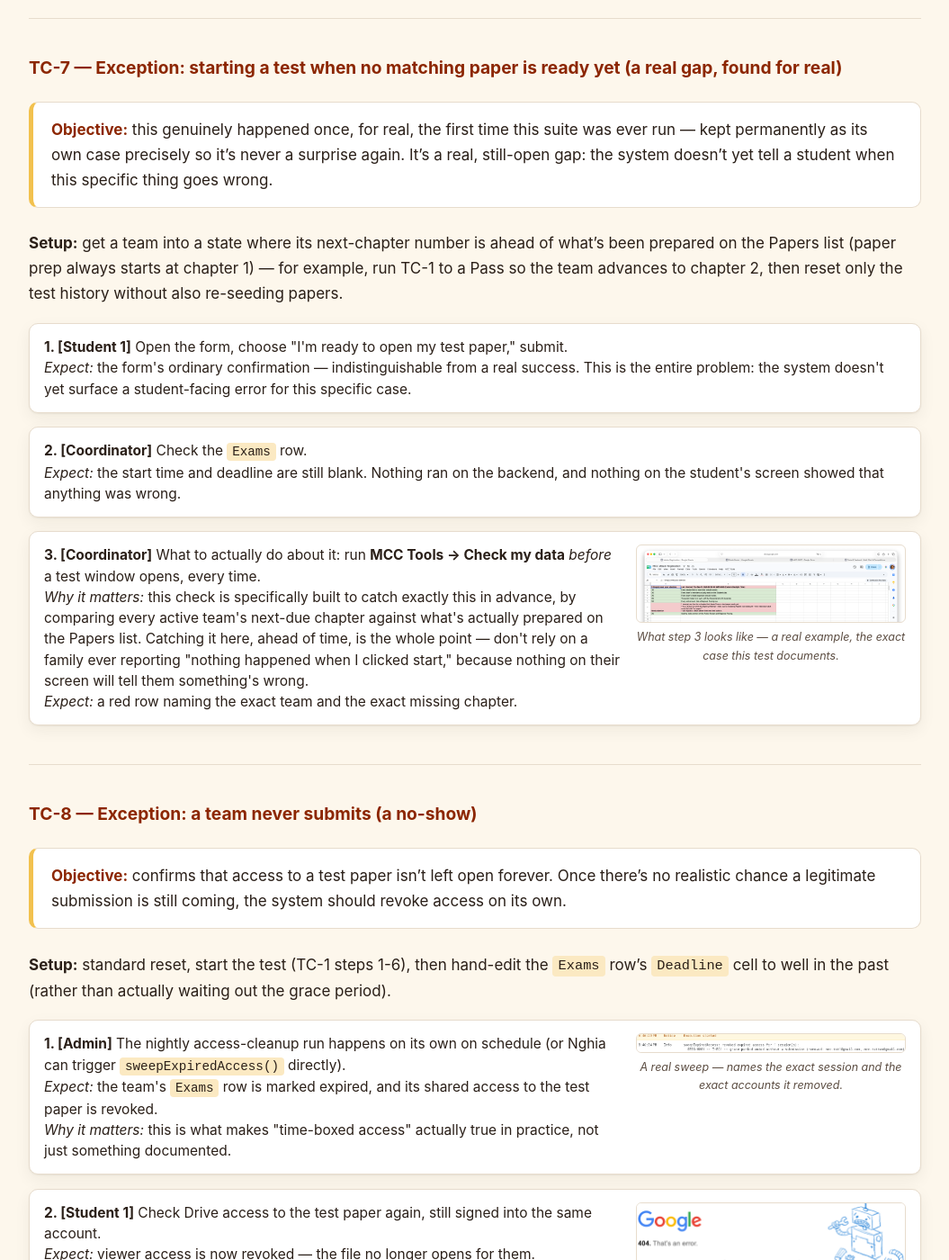
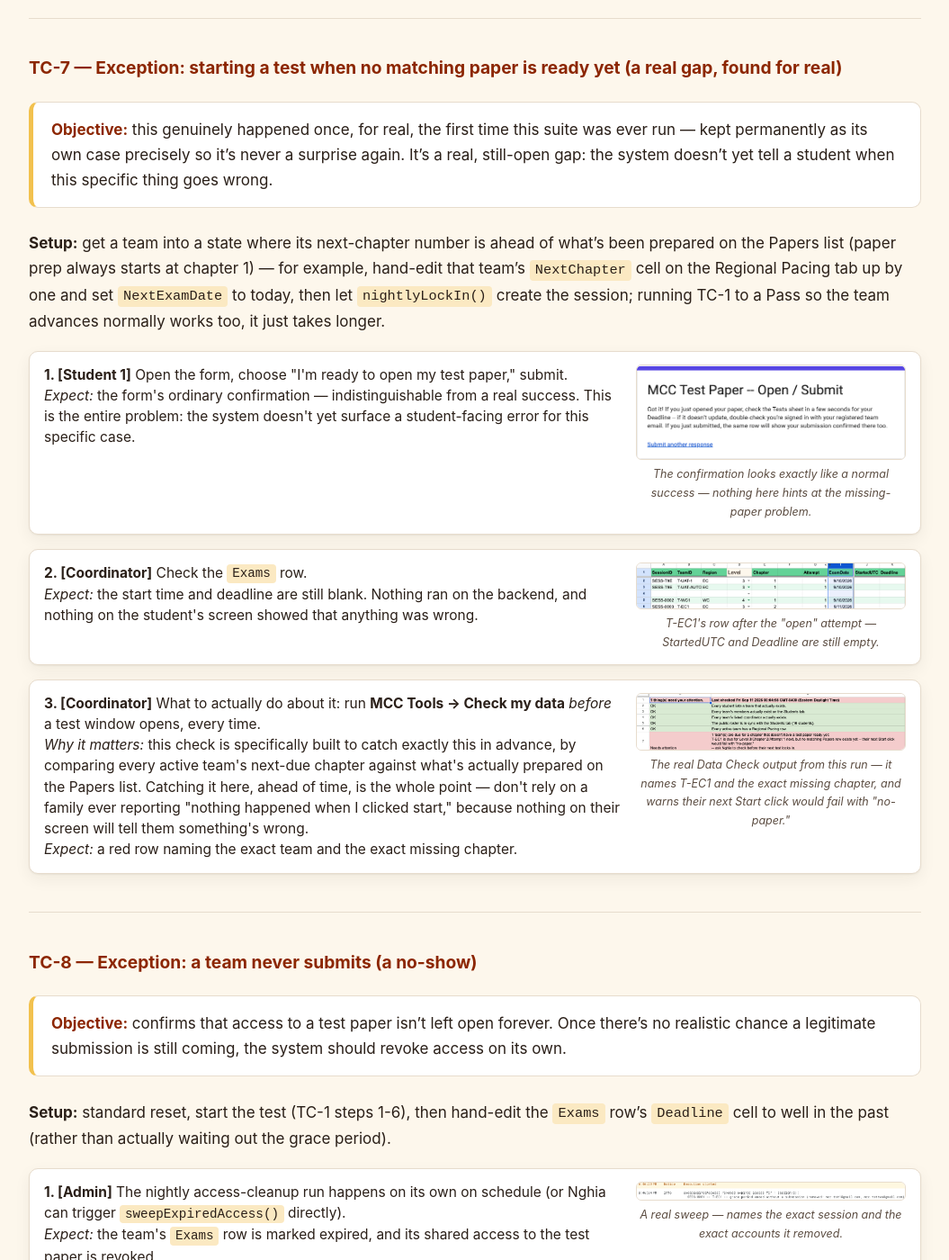
Before and after one commit to nghia71/nghia71.github.io, a Jekyll site: the page built from current-standings.md, in a window 1280 px wide and 1400 px high, scrolled down 10249 px. Shown: the whole window at 90% size, without its empty margins (112-1167 px from the left). Built offline with Jekyll 4.4.1, drawn with Linux system fonts in a browser that asks for light colours.

Commit message:
Add real live-captured screenshots to TC-7 (missing-paper gap), correct Setup text
Reproduced the real gap live: hand-edited T-EC1's NextChapter/NextExamDate on
Regional Pacing, cleared its prior Exams row, ran nightlyLockIn() to create a
fresh session for a chapter with no matching Papers row. Captured all three
real screenshots: the ordinary-looking form confirmation, the Exams row with
StartedUTC/Deadline still blank, and the Check my data report naming T-EC1 by
team, chapter, and consequence. Replaced the old generic Data Check image with
this specific real example, and updated the Setup text to describe the faster
direct method actually used (the TC-1-to-Pass path still works too).

Co-Authored-By: Claude Sonnet 5 <noreply@anthropic.com>
Claude-Session: https://claude.ai/code/session_015fnAyissPHLrFqhmKJxWoJ

```diff
--- a/current-standings.md
+++ b/current-standings.md
@@ -371,12 +371,16 @@ Each case below says if it needs anything beyond this standard reset.
 **Objective:** this genuinely happened once, for real, the first time this suite was ever run — kept permanently as its own case precisely so it's never a surprise again. It's a real, still-open gap: the system doesn't yet tell a student when this specific thing goes wrong.
 </div>
 
-**Setup:** get a team into a state where its next-chapter number is ahead of what's been prepared on the Papers list (paper prep always starts at chapter 1) — for example, run TC-1 to a Pass so the team advances to chapter 2, then reset only the test history without also re-seeding papers.
+**Setup:** get a team into a state where its next-chapter number is ahead of what's been prepared on the Papers list (paper prep always starts at chapter 1) — for example, hand-edit that team's <code>NextChapter</code> cell on the Regional Pacing tab up by one and set <code>NextExamDate</code> to today, then let <code>nightlyLockIn()</code> create the session; running TC-1 to a Pass so the team advances normally works too, it just takes longer.
 
 <div class="tc-step">
 <div class="tc-step-text">
 <strong>1. [Student 1]</strong> Open the form, choose "I'm ready to open my test paper," submit.<br>
 <em>Expect:</em> the form's ordinary confirmation — indistinguishable from a real success. This is the entire problem: the system doesn't yet surface a student-facing error for this specific case.
+</div>
+<div class="tc-step-shot">
+<img src="./img/current-standings/tc7-step1-form-confirmation.png" alt="The test-paper form's confirmation screen, ordinary and unremarkable">
+<div class="tc-step-caption">The confirmation looks exactly like a normal success — nothing here hints at the missing-paper problem.</div>
 </div>
 </div>
 
@@ -384,6 +388,10 @@ Each case below says if it needs anything beyond this standard reset.
 <div class="tc-step-text">
 <strong>2. [Coordinator]</strong> Check the <code>Exams</code> row.<br>
 <em>Expect:</em> the start time and deadline are still blank. Nothing ran on the backend, and nothing on the student's screen showed that anything was wrong.
+</div>
+<div class="tc-step-shot">
+<img src="./img/current-standings/tc7-step2-exams-no-start.png" alt="The Exams sheet row for the team, with StartedUTC and Deadline both still blank">
+<div class="tc-step-caption">T-EC1's row after the "open" attempt — StartedUTC and Deadline are still empty.</div>
 </div>
 </div>
 
@@ -394,8 +402,8 @@ Each case below says if it needs anything beyond this standard reset.
 <em>Expect:</em> a red row naming the exact team and the exact missing chapter.
 </div>
 <div class="tc-step-shot">
-<img src="./img/current-standings/master-data-check.png" alt="The Data Check tab, with one row flagged for attention and the rest green">
-<div class="tc-step-caption">What step 3 looks like — a real example, the exact case this test documents.</div>
+<img src="./img/current-standings/tc7-step3-data-check-flag.png" alt="The Data Check tab, with one row flagged: T-EC1 due for Level 3, Chapter 2, Attempt 1 next, but no matching Papers row exists yet">
+<div class="tc-step-caption">The real Data Check output from this run — it names T-EC1 and the exact missing chapter, and warns their next Start click would fail with &quot;no-paper.&quot;</div>
 </div>
 </div>
 
```
Also changed, not shown: img/current-standings/tc7-step1-form-confirmation.png (added), img/current-standings/tc7-step2-exams-no-start.png (added), img/current-standings/tc7-step3-data-check-flag.png (added).
